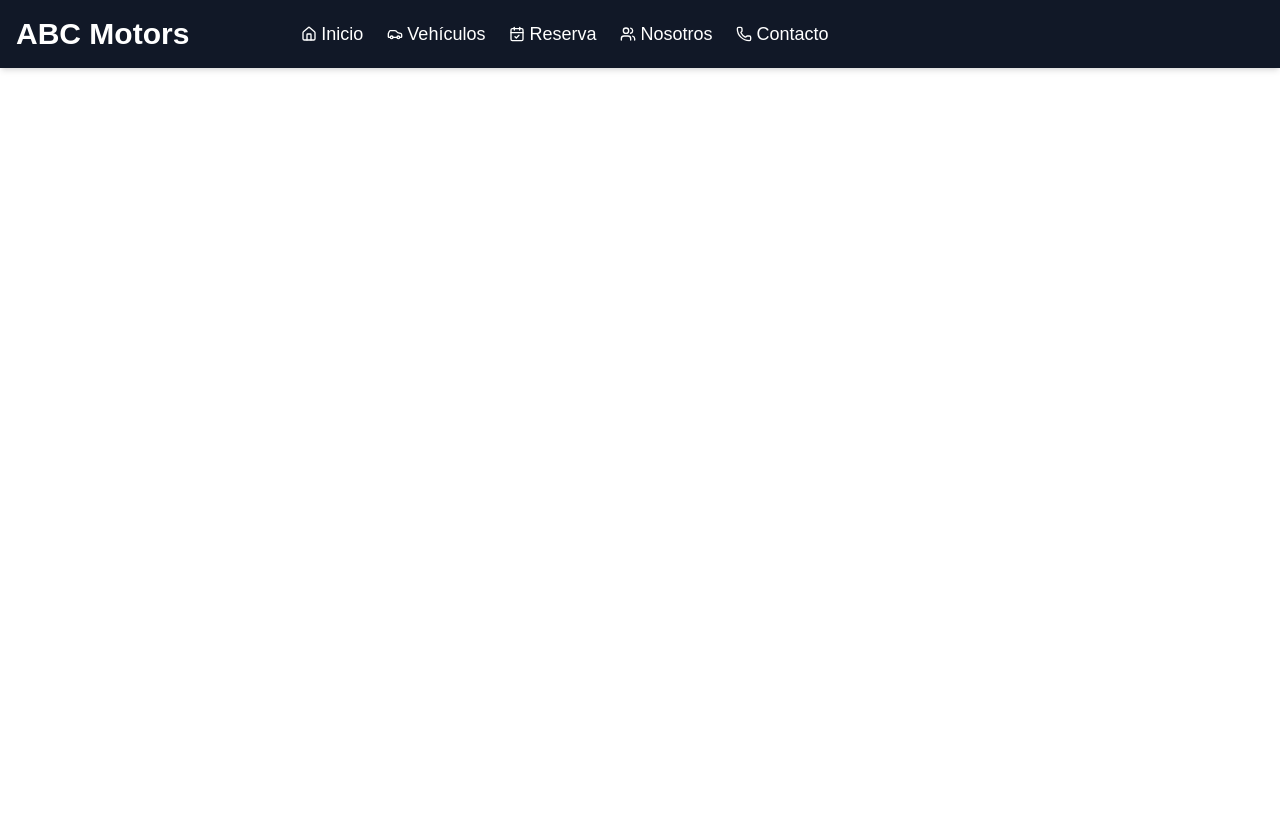
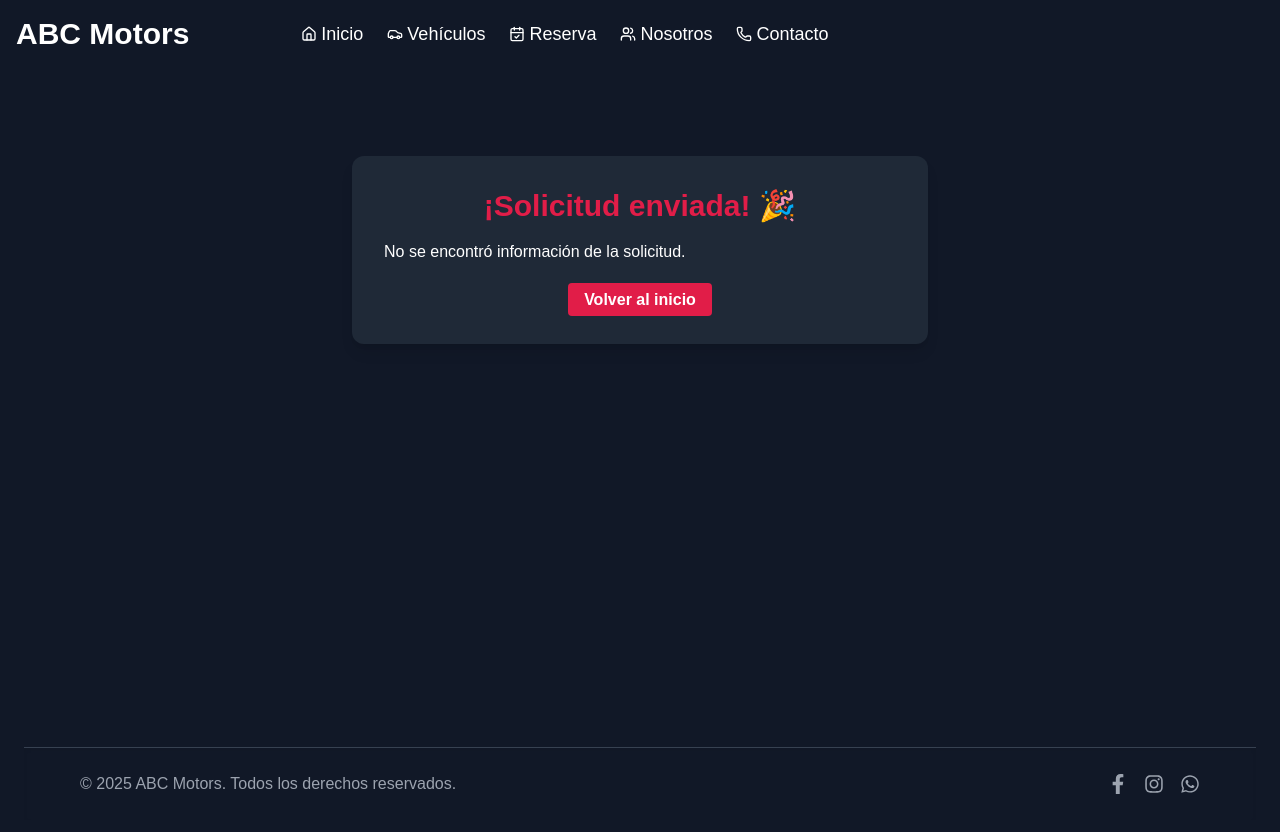
Before and after one commit to zRaidev/abc-motors, a React (Vite) app: page /solicitud-enviada in a window 1280 px wide. Shown: the top 832 px of the page. Before the commit the page ends 800 px from the top, so only its background shows below. Built offline with nearby package versions, Linux system fonts and the light colour scheme.

Commit message:
feat: replace Gracias component with SolicitudEnviada and update routing

```diff
--- a/src/App.jsx
+++ b/src/App.jsx
@@ -6,7 +6,7 @@ import Nosotros from "./pages/Nosotros";
 import Contacto from "./pages/Contacto";
 import Navbar from "./components/Navbar";
 import GuiaDiseno from "./pages/GuiaDiseno";
-import Gracias from "./pages/Gracias";
+import SolicitudEnviada from "./pages/SolicitudEnviada";
 
 function App() {
   return (
@@ -19,7 +19,7 @@ function App() {
         <Route path="/nosotros" element={<Nosotros />} />
         <Route path="/contacto" element={<Contacto />} />
         <Route path="/guia-abc" element={<GuiaDiseno />} />
-        <Route path="/gracias" element={<Gracias />} />
+        <Route path="/solicitud-enviada" element={<SolicitudEnviada />} />
       </Routes>
     </Router>
   );
--- a/src/pages/Gracias.jsx
+++ b/src/pages/SolicitudEnviada.jsx
@@ -4,7 +4,7 @@ import { useLocation, Link } from "react-router-dom";
 import vehiculosData from "../data/vehiculos";
 
 
-function Gracias() {
+function SolicitudEnviada() {
   const location = useLocation();
   const solicitud = location.state;
   const vehiculoInfo = vehiculosData.find(v => v.nombre === solicitud?.vehiculo);
@@ -58,4 +58,4 @@ function Gracias() {
   );
 }
 
-export default Gracias;
+export default SolicitudEnviada;
```
